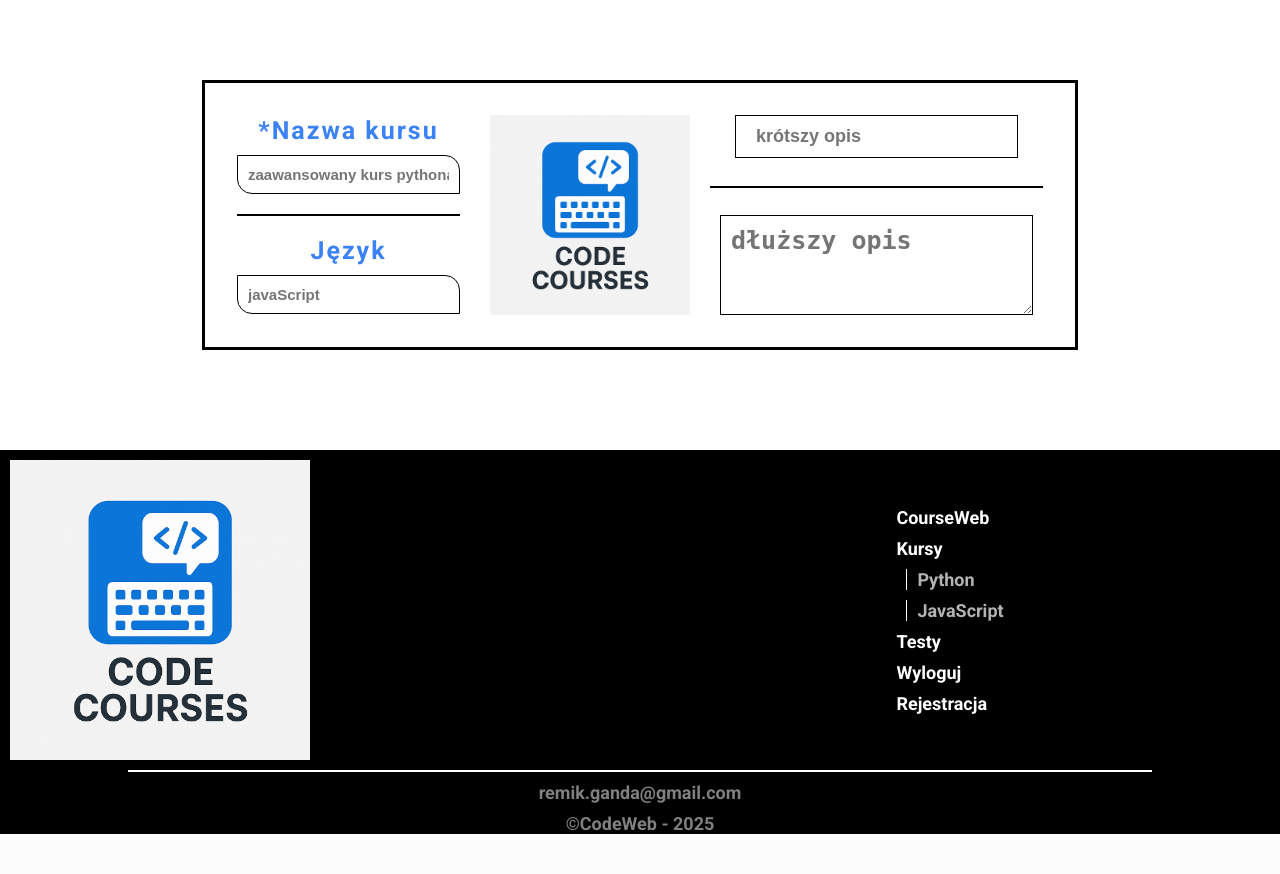
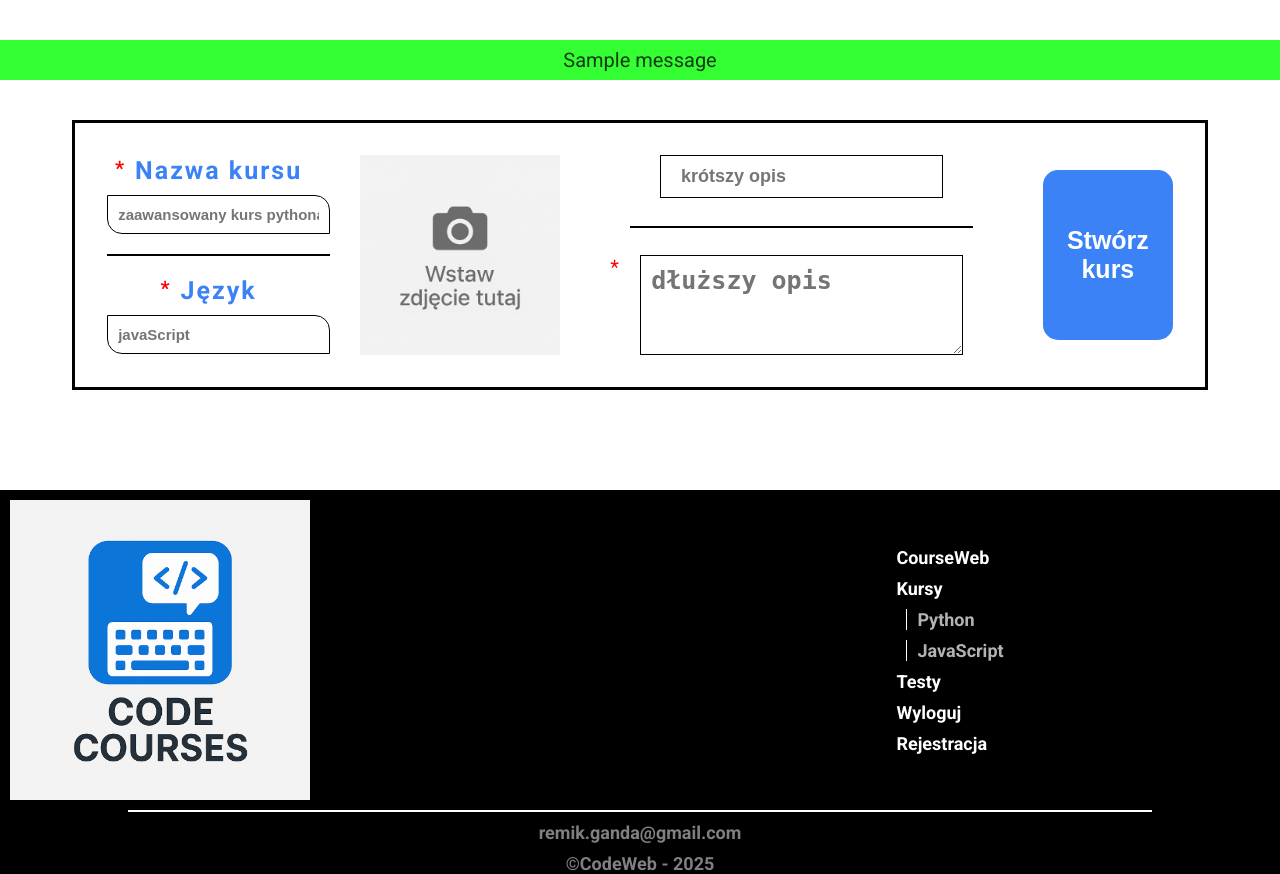
Before and after one commit to REMEKPROG/course-website-Flask, a Flask app: page /createCourseHeader in a window 1280 px wide. Shown: the part 93-967 px from the top of the page. Before the commit the page ends 927 px from the top, so only its background shows below. Run offline with Flask 3, Linux system fonts and the light colour scheme; the visitor is signed in with stand-in values (Sample User, id 1); tables that the repository leaves empty hold one stand-in row (values such as "Sample post"); one stand-in notice (Sample message) is shown; some libraries are stand-ins or nearby versions.

Commit message:
added submit button, optimize css, made validation form in python

```diff
--- a/app.py
+++ b/app.py
@@ -4,6 +4,7 @@ from flask_sqlalchemy import SQLAlchemy
 from flask_bcrypt import Bcrypt
 from sqlalchemy.orm import joinedload
 from datetime import datetime, timedelta
+import os
 import re
 
 from sqlalchemy.exc import (
@@ -208,7 +209,6 @@ def coursesSite():
             query = Course.query
 
             languageChoiced = request.form["language"]
-            print(languageChoiced)
 
             if not languageChoiced == "all":
                 query = query.filter_by(language=languageChoiced)
@@ -222,9 +222,7 @@ def coursesSite():
             else:
                 query = query
 
-            print(ratingChoiced)
             dateUploadChoiced = request.form["date"]
-            print(dateUploadChoiced)
 
             if dateUploadChoiced == "earliest":
                 query = query.order_by(Course.create_course_date.desc())
@@ -238,14 +236,69 @@ def coursesSite():
 
         return render_template("courses.html", user=currentUser, courses=courseData, languages=languages)
 
-@app.route("/createCourseHeader")
+def checkCourseData(title, language, longerDesc):
+    message = ""
+    allowed = True
+    if len(title) < 10:
+        message = 'Nazwa jest za krótka! Minimalnie 10 znaków'
+        allowed = False
+    else:
+        if len(title) > 50:
+            message = "Nazwa jest za długa! Maksymalnie 50 znaków"
+            allowed = False
+
+    if len(language) < 3:
+        message = "Pole język jest za krótkie! Minimum 3 znaki"
+        allowed = False
+    else:
+        if len(language) > 50:
+            message = "Pole język jest za długie! Maksymalnie 50 znaków"
+            allowed = False
+
+    if len(longerDesc) < 50:
+        message = "Dłuższy opis jest za krótki! Minimum 50 znaków"
+        allowed = False
+    else:
+        if len(longerDesc) > 200:
+            message = "Dłuższy opis jest za długi! Maksymalnie 200 znaków"
+            allowed = False
+
+    data = [allowed, message]
+
+    return data
+
+
+@app.route("/createCourseHeader", methods=["POST", "GET"])
 def courseHeader():
     idUser = session.get("userId")
     if idUser == None:
         return redirect("/login")
     else:
         userData = Klient.query.get_or_404(idUser)
+        if request.method == "POST":
+            courseTitle = request.form["courseTitle"]
+            courseLanguage = request.form["courseLanguage"]
+            imagePath = request.files["imagePath"]
+            shorterDesc = request.form["shorterDescription"]
+            longerDesc = request.form["longerDescription"]
+
+            print(courseTitle)
+
+            formValidation = checkCourseData(courseTitle, courseLanguage, longerDesc)
+
+            print(imagePath.filename)
+            print(os.path.join(fr'user_upload_data\user_course_img', imagePath.filename)) #do tego trzeba wrócić!
+
+            # if formValidation[0]:
+            #     print(imagePath)
+            # else:
+            #     flash(formValidation[1], "error")
+            #     return redirect("/createCourseHeader")
+
+
         return render_template("createCourseHeader.html", user=userData)
+
+    #kiedy uzywam w formularzu multipart/form-data to musze uzywac do plików request.files
 
 if __name__ in "__main__":
     app.run(debug=True)
--- a/static/css/createCourseHeader.css
+++ b/static/css/createCourseHeader.css
@@ -14,12 +14,22 @@ main{
     height: 100%;
     display: flex;
     justify-content: center;
+    align-items: center;
+    flex-direction: column;
 }
 
 .line-element{
     background-color: black;
     width: 100%;
     height: 2px;
+}
+
+.required-tag{
+    position: absolute;
+    left: -20px;
+    top: 0;
+    color: red;
+    font-size: 20px;
 }
 
 .courseHeaderInput-section{
@@ -64,6 +74,7 @@ main{
 }
 
 .title-language-img-container .title-language-container .label-element{
+    position: relative;
     margin-bottom: 10px;
     font-size: 25px;
     font-weight: bold;
@@ -96,10 +107,15 @@ main{
     width: 200px;
     height: 200px;
     display: block;
-    background-image: url(../img/Weblogo.png);
+    background-image: url(../img/input_photo_image.png);
     background-size: cover;
     background-position: center;
     background-repeat: no-repeat;
+    cursor: pointer;
+}
+
+.title-language-img-container .img-container .image-label:hover{
+    border: 1px solid black;
 }
 
 .title-language-img-container .title-language-container .input-element:focus{
@@ -147,6 +163,7 @@ main{
 
 
 .shorter-longer-description-container .longer-description-container{
+    position: relative;
     display: flex;
     justify-content: center;
     width: 100%;
@@ -169,12 +186,35 @@ main{
     font-size: 25px;
 }
 
-
-
-
-
 .title-language-img-container .courseTitle{
     text-align: center;
     font-weight: bold;
     font-size: 18px;
 }
+
+
+.submit-button-section{
+    display: flex;
+    justify-content: center;
+    align-items: center;
+}
+
+.submit-button-section .button-container button{
+    padding: 7vh 3vh;
+    font-size: 25px;
+    font-weight: bold;
+    color: white;
+    border: none;
+    border-radius: 15px;
+    background-color: #3B82F6;
+    cursor: pointer;
+    transition: transform 0.3s cubic-bezier(0.165, 0.84, 0.44, 1);
+}
+
+.submit-button-section .button-container button:hover{
+    transform: scale(1.05);
+}
+
+.alert{
+    width: 100%;
+}
--- a/static/css/main.css
+++ b/static/css/main.css
@@ -654,6 +654,16 @@ footer{
     font-size: 20px;
 }
 
+.alert-type-success {
+    background-color: rgba(0,255,0, 0.8);
+    color: rgb(20, 58, 20);
+}
+
+.alert-type-error{
+    background-color: rgba(255,0,0, 0.5);
+    color: rgba(53, 4, 4, 0.8);
+}
+
 
 
 
--- a/static/css/registerLogin.css
+++ b/static/css/registerLogin.css
@@ -155,7 +155,7 @@ body{
     color: white;
 }
 
-.alert{
+/* .alert{
     position: relative;
     margin-top: 1vh;
     padding: 1vh;
@@ -171,7 +171,7 @@ body{
     margin-top: 0;
     background-color: rgba(0,255,0, 0.8);
     color: rgb(20, 58, 20);
-}
+} */
 
 @media screen and (max-width: 480px) {
     body{
--- a/templates/createCourseHeader.html
+++ b/templates/createCourseHeader.html
@@ -8,6 +8,15 @@
 {% block body %}
 
 <main>
+    {% with messages = get_flashed_messages(with_categories=true) %}
+    {% if messages %}
+            {% for category, msg in messages %}
+                 <div class="alert alert-type-{{category}}">
+                    <p>{{ msg }}</p>
+                </div>
+            {% endfor %}
+        {% endif %}
+    {% endwith %}
     <section class="courseHeaderInput-section">
         <section class="courseHeaderInput-container">
             <form action="" method="POST" enctype="multipart/form-data">
@@ -15,26 +24,31 @@
                     <div class="title-language-container">
                         <div class="title-section hover-section">
                             <label class="course-title label-element" for="course-title"><span class="required-tag">*</span>Nazwa kursu</label>
-                            <input class="course-title-input input-element" id="course-title" type="text" minlength="10" maxlength="50" placeholder="zaawansowany kurs pythona">
+                            <input name="courseTitle" class="course-title-input input-element" id="course-title" type="text" placeholder="zaawansowany kurs pythona">
                         </div>
                         <div class="line-element"></div>
                         <div class="language-section hover-section">
-                            <label class="course-language label-element" for="course-language">Język</label>
-                            <input class="course-language-input input-element" id="course-language" type="text" minlength="3" maxlength="50" placeholder="javaScript">
+                            <label class="course-language label-element" for="course-language"><span class="required-tag">*</span>Język</label>
+                            <input name="courseLanguage" class="course-language-input input-element" id="course-language" type="text" placeholder="javaScript">
                         </div>
                     </div>
                     <div class="img-container">
                          <label class="image-label" for="course-image"></label>
-                         <input class="image-input" id="course-image" type="file" accept="image/png, image/jpg" name="course-image">
+                         <input name="imagePath" class="image-input" id="course-image" type="file" accept="image/png, image/jpg" name="course-image">
                     </div>
                 </div>
                 <div class="shorter-longer-description-container">
                     <div class="shorter-description-container">
-                        <input type="text" class="shorter-description-input" placeholder="krótszy opis" maxlength="100">
+                        <input name="shorterDescription" type="text" class="shorter-description-input" placeholder="krótszy opis">
                     </div>
                     <div class="line-element"></div>
                     <div class="longer-description-container">
-                        <textarea name="longer-description" id="longer-description" class="longer-description" placeholder="dłuższy opis"></textarea>
+                        <span class="required-tag">*</span><textarea name="longerDescription" id="longer-description" class="longer-description" placeholder="dłuższy opis"></textarea>
+                    </div>
+                </div>
+                <div class="submit-button-section">
+                    <div class="button-container">
+                        <button type="submit">Stwórz kurs</button>
                     </div>
                 </div>
             </form>
```
Also changed, not shown: static/img/input_photo_image.png (added).
